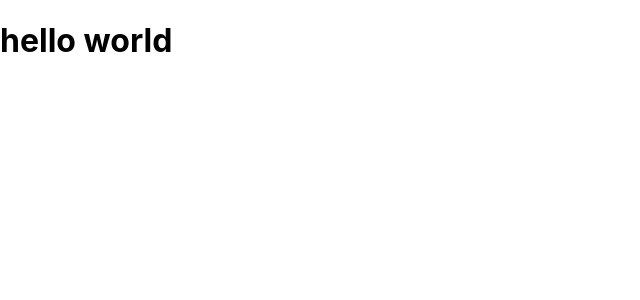
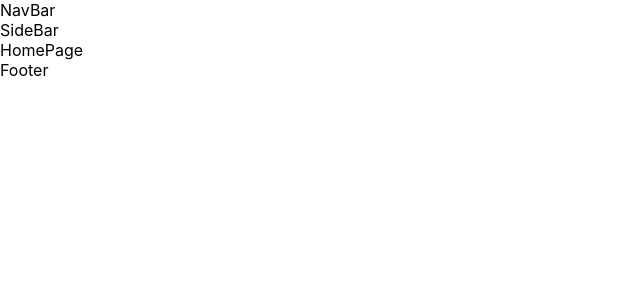
Before and after one commit to asa7ur/Tartas_Karina, a React (Create React App) app: page / in a window 1280 px wide. Shown: the top 300 px of the page, without its empty margins (0-640 px from the left). Built offline with nearby package versions, Linux system fonts and the light colour scheme.

Commit message:
Added main pages and components, and set up the App.js

```diff
--- a/src/App.js
+++ b/src/App.js
@@ -1,5 +1,22 @@
+import { BrowserRouter as Router, Routes, Route } from 'react-router-dom'
+import { Navbar, Sidebar, Footer } from './components'
+import { Home, Products, SingleProduct, Contact, Error } from './pages'
+
 function App() {
-  return <h1>hello world</h1>
+  return (
+    <Router>
+      <Navbar />
+      <Sidebar />
+      <Routes>
+        <Route path='/' element={<Home />} />
+        <Route path='productos' element={<Products />} />
+        <Route path='productos/:id' element={<SingleProduct />} />
+        <Route path='contacto' element={<Contact />} />
+        <Route path='*' element={<Error />} />
+      </Routes>
+      <Footer />
+    </Router>
+  )
 }
 
 export default App
--- /dev/null
+++ b/src/components/Footer.js
@@ -0,0 +1,6 @@
+const Footer = () => {
+  return (
+    <div>Footer</div>
+  )
+}
+export default Footer
--- /dev/null
+++ b/src/components/NavBar.js
@@ -0,0 +1,6 @@
+const NavBar = () => {
+  return (
+    <div>NavBar</div>
+  )
+}
+export default NavBar
--- /dev/null
+++ b/src/components/SideBar.js
@@ -0,0 +1,6 @@
+const SideBar = () => {
+  return (
+    <div>SideBar</div>
+  )
+}
+export default SideBar
--- /dev/null
+++ b/src/components/index.js
@@ -0,0 +1,7 @@
+// setting up component imports
+
+import Navbar from "./NavBar";
+import Sidebar from "./SideBar";
+import Footer from "./Footer";
+
+export {Navbar, Sidebar, Footer}
--- /dev/null
+++ b/src/pages/Contact.js
@@ -0,0 +1,6 @@
+const Contact = () => {
+  return (
+    <div>Contact</div>
+  )
+}
+export default Contact
--- /dev/null
+++ b/src/pages/ErrorPage.js
@@ -0,0 +1,6 @@
+const ErrorPage = () => {
+  return (
+    <div>ErrorPage</div>
+  )
+}
+export default ErrorPage
--- /dev/null
+++ b/src/pages/HomePage.js
@@ -0,0 +1,6 @@
+const HomePage = () => {
+  return (
+    <div>HomePage</div>
+  )
+}
+export default HomePage
--- /dev/null
+++ b/src/pages/ProductsPage.js
@@ -0,0 +1,6 @@
+const ProductsPage = () => {
+  return (
+    <div>ProductsPage</div>
+  )
+}
+export default ProductsPage
--- /dev/null
+++ b/src/pages/SingleProduct.js
@@ -0,0 +1,6 @@
+const SingleProduct = () => {
+  return (
+    <div>SingleProduct</div>
+  )
+}
+export default SingleProduct
--- /dev/null
+++ b/src/pages/index.js
@@ -0,0 +1,9 @@
+// Setting up page imports
+
+import Home from './HomePage'
+import Products from './ProductsPage'
+import SingleProduct from './SingleProduct'
+import Contact from './Contact'
+import Error from './ErrorPage'
+
+export {Home, Products, SingleProduct, Contact, Error}
```
Also changed, not shown: 1 other file (tests, documents, lock files or other folders).
